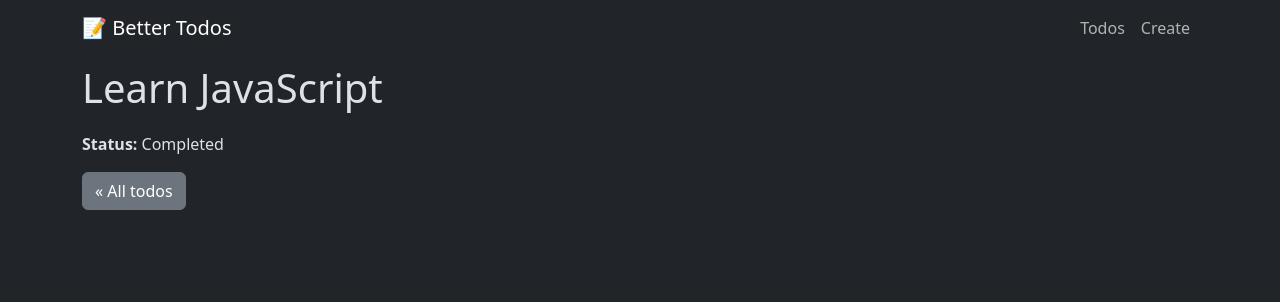
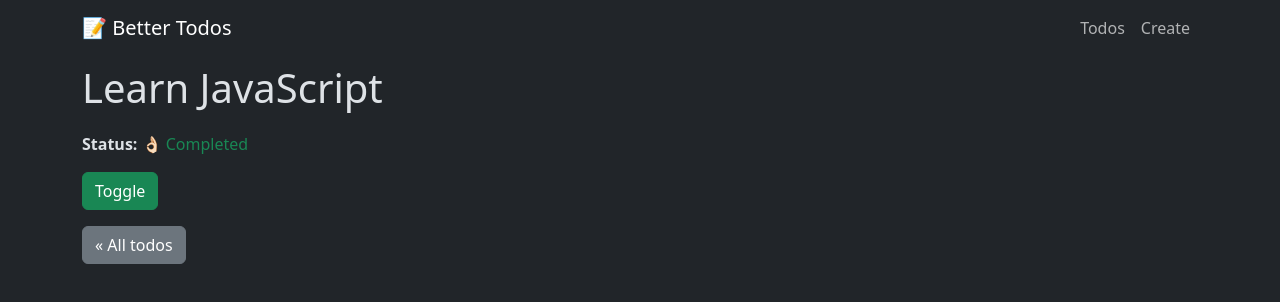
Before and after one commit to drblue/ykrea26h1, a React (Vite) app in the folder 06-better-todos/: page /todos/1 in a window 1280 px wide. Shown: the top 302 px of the page. Built offline with nearby package versions, Linux system fonts and the light colour scheme; data requests are answered from the project's data file.

Commit message:
Toggle todo from its single page.

```diff
--- a/06-better-todos/src/assets/scss/App.scss
+++ b/06-better-todos/src/assets/scss/App.scss
@@ -28,3 +28,11 @@ h1, h2, h3, h4, h5, h6 {
 	height: 9rem;
 	flex-shrink: 0;
 }
+
+.completed {
+	color: $success;
+}
+
+.not-completed {
+	color: $warning;
+}
--- a/06-better-todos/src/pages/TodoPage.tsx
+++ b/06-better-todos/src/pages/TodoPage.tsx
@@ -1,9 +1,10 @@
 import { useEffect, useState } from "react";
 import Alert from "react-bootstrap/Alert";
+import Button from "react-bootstrap/Button";
 import { Link, useParams } from "react-router";
+import Loading from "../components/Loading";
 import * as TodoAPI from "../services/TodoAPI";
 import type { Todo } from "../types/Todo.types";
-import Loading from "../components/Loading";
 
 const TodoPage = () => {
 	const [error, setError] = useState<string | null>(null);
@@ -42,6 +43,22 @@ const TodoPage = () => {
 		}
 	}
 
+	const handleToggleTodo = async (todo: Todo) => {
+		try {
+			const data = await TodoAPI.updateTodo(todo.id, {
+				completed: !todo.completed,
+			});
+			setTodo(data);
+
+		} catch (err) {
+			if (err instanceof Error) {
+				setError("Could not toggle todo: " + err.message);
+			} else {
+				setError("It's not me, it's you.");
+			}
+		}
+	}
+
 	useEffect(() => {
 		// oxlint-disable-next-line react/set-state-in-effect
 		getTodo(todoId);
@@ -59,10 +76,16 @@ const TodoPage = () => {
 		<>
 			<h1>{todo.title}</h1>
 
-			<p><strong>Status:</strong> {todo.completed ? "Completed" : "Not completed"}</p>
+			<p><strong>Status:</strong>
+			{" "}
+			{todo.completed ? <span className="completed">👌🏻 Completed</span> : <span className="not-completed">🥵 Not completed</span>}</p>
 
 			<div className="buttons mb-3">
 				{/* Toggle */}
+				<Button
+					onClick={() => handleToggleTodo(todo)}
+					variant="success"
+				>Toggle</Button>
 
 				{/* Delete */}
 			</div>
```
Also changed, not shown: 06-better-todos/src/pages/TodosPage.tsx (+0 -22 lines).
